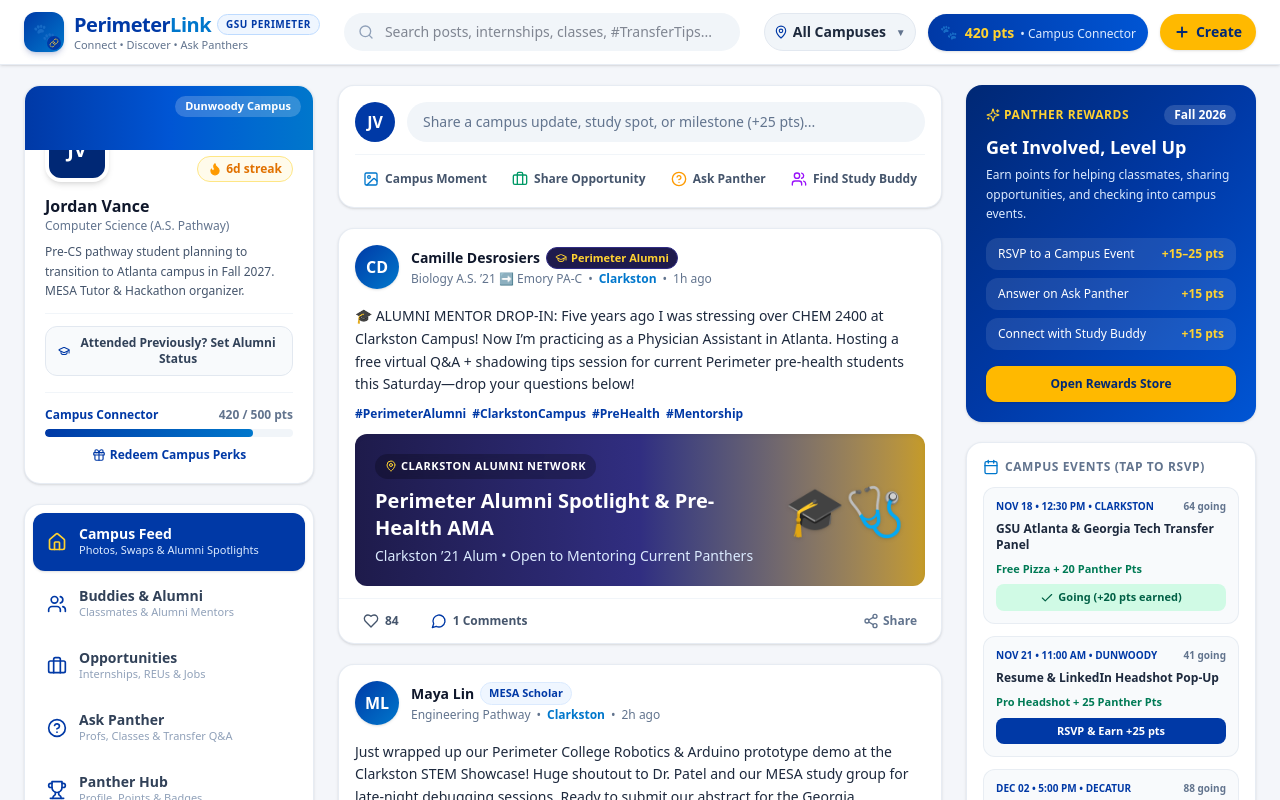
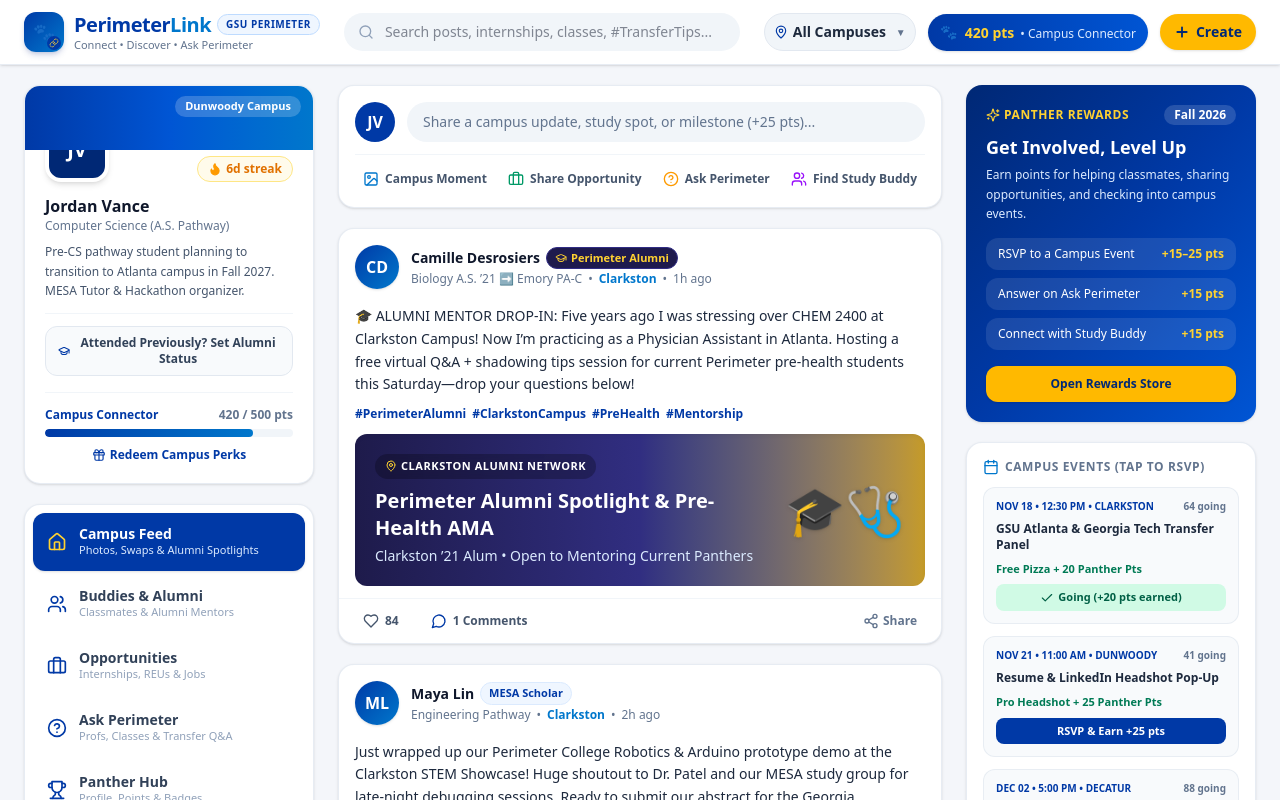
Before and after one commit to SheCodeBugg/Hackperimeter, a React (Vite) app: page / in a window 1280 px wide. Shown: the top 800 px of the page. Built offline with nearby package versions, Linux system fonts and the light colour scheme.

Commit message:
Rename Ask Panther to Ask Perimeter
Co-Authored-By: Claude Opus 5.5 <noreply@anthropic.com>
Claude-Session: https://claude.ai/code/session_013j5BiHDoyKsfY6oumgVFj1

```diff
--- a/perimeter-link.tsx
+++ b/perimeter-link.tsx
@@ -78,7 +78,7 @@ const INITIAL_USER = {
   streak: 6,
   badges: [
     { id: 'b1', name: 'Campus Connector', icon: '🔗', desc: 'Made 10+ connections across Perimeter campuses' },
-    { id: 'b2', name: 'Panther Helper', icon: '🐾', desc: 'Answered 5+ questions on Ask Panther' },
+    { id: 'b2', name: 'Panther Helper', icon: '🐾', desc: 'Answered 5+ questions on Ask Perimeter' },
     { id: 'b3', name: 'STEM Pioneer', icon: '🔬', desc: 'Active member in Perimeter STEM & MESA' }
   ],
   savedOpps: ['opp-2'],
@@ -672,7 +672,7 @@ export default function App() {
     return filtered;
   }, [opportunities, selectedCampus, oppCategory, oppView, user.savedOpps, searchQuery, opportunitySort]);
 
-  // Filtered Questions (Ask Panther)
+  // Filtered Questions (Ask Perimeter)
   const filteredQuestions = useMemo(() => {
     return questions.filter((q) => {
       const matchesCampus =
@@ -856,7 +856,7 @@ export default function App() {
         const newVote = prevVote === direction ? 0 : direction;
         const diff = newVote - prevVote;
         if (newVote === 1 && prevVote !== 1) {
-          awardPoints(5, 'Upvoted an Ask Panther thread');
+          awardPoints(5, 'Upvoted an Ask Perimeter thread');
         }
         return {
           ...q,
@@ -901,7 +901,7 @@ export default function App() {
       user.isAlumni ? 25 : 15,
       user.isAlumni
         ? 'Alumni Mentor answered a student question!'
-        : 'Answered a peer question on Ask Panther'
+        : 'Answered a peer question on Ask Perimeter'
     );
   };
 
@@ -966,7 +966,7 @@ export default function App() {
       };
       setQuestions([newQuestion, ...questions]);
       setActiveTab('ask');
-      awardPoints(20, 'Asked a question on Ask Panther');
+      awardPoints(20, 'Asked a question on Ask Perimeter');
     } else if (createType === 'opp') {
       const newOpp = {
         id: `opp-${Date.now()}`,
@@ -1090,7 +1090,7 @@ export default function App() {
                 </span>
               </div>
               <p className="hidden sm:block text-[11px] text-slate-500 -mt-0.5">
-                Connect • Discover • Ask Panthers
+                Connect • Discover • Ask Perimeter
               </p>
             </div>
           </div>
@@ -1319,7 +1319,7 @@ export default function App() {
               { id: 'feed', label: 'Campus Feed', icon: Home, desc: 'Photos, Swaps & Alumni Spotlights' },
               { id: 'buddies', label: 'Buddies & Alumni', icon: Users, desc: 'Classmates & Alumni Mentors' },
               { id: 'opportunities', label: 'Opportunities', icon: Briefcase, desc: 'Internships, REUs & Jobs' },
-              { id: 'ask', label: 'Ask Panther', icon: HelpCircle, desc: 'Profs, Classes & Transfer Q&A' },
+              { id: 'ask', label: 'Ask Perimeter', icon: HelpCircle, desc: 'Profs, Classes & Transfer Q&A' },
               { id: 'hub', label: 'Panther Hub', icon: Trophy, desc: 'Profile, Points & Badges' }
             ].map((item) => {
               const Icon = item.icon;
@@ -1446,7 +1446,7 @@ export default function App() {
                     }}
                     className="flex items-center gap-1.5 hover:text-[#0039A6] px-2 py-1 rounded-lg hover:bg-blue-50 transition-colors cursor-pointer"
                   >
-                    <HelpCircle className="w-4 h-4 text-amber-500" /> Ask Panther
+                    <HelpCircle className="w-4 h-4 text-amber-500" /> Ask Perimeter
                   </button>
                   <button
                     onClick={() => setActiveTab('buddies')}
@@ -2026,18 +2026,18 @@ export default function App() {
           )}
 
           {/* ================================================================
-              TAB 3: ASK PANTHER (Reddit Vibe Q&A Forum)
+              TAB 3: ASK PERIMETER (Reddit Vibe Q&A Forum)
              ================================================================ */}
           {activeTab === 'ask' && (
             <div className="space-y-4">
-              {/* Ask Panther Header Card */}
+              {/* Ask Perimeter Header Card */}
               <div className="bg-white rounded-2xl border border-slate-200/80 shadow-sm p-5">
                 <div className="flex items-center justify-between gap-3 flex-wrap">
                   <div>
                     <div className="flex items-center gap-2">
                       <span className="text-xl">🐾</span>
                       <h2 className="text-lg sm:text-xl font-extrabold text-[#0039A6]">
-                        Ask Panther Q&A
+                        Ask Perimeter Q&A
                       </h2>
                     </div>
                     <p className="text-xs sm:text-sm text-slate-500 mt-0.5">
@@ -2581,7 +2581,7 @@ export default function App() {
                 <span className="font-extrabold text-amber-300">+15–25 pts</span>
               </li>
               <li className="flex items-center justify-between bg-white/10 px-3 py-2 rounded-xl">
-                <span>Answer on Ask Panther</span>
+                <span>Answer on Ask Perimeter</span>
                 <span className="font-extrabold text-amber-300">+15 pts</span>
               </li>
               <li className="flex items-center justify-between bg-white/10 px-3 py-2 rounded-xl">
@@ -2671,7 +2671,7 @@ export default function App() {
       </nav>
 
       {/* ====================================================================
-          MODAL 1: CREATE POST / OPPORTUNITY / ASK PANTHER QUESTION
+          MODAL 1: CREATE POST / OPPORTUNITY / ASK PERIMETER QUESTION
          ==================================================================== */}
       {isCreateModalOpen && (
         <div className="fixed inset-0 z-50 bg-slate-900/60 backdrop-blur-xs flex items-center justify-center p-4">
@@ -2694,7 +2694,7 @@ export default function App() {
               <div className="grid grid-cols-3 gap-2 bg-slate-100 p-1 rounded-xl">
                 {[
                   { id: 'feed', label: 'Campus Post (+25p)' },
-                  { id: 'ask', label: 'Ask Panther (+20p)' },
+                  { id: 'ask', label: 'Ask Perimeter (+20p)' },
                   { id: 'opp', label: 'Opportunity (+30p)' }
                 ].map((t) => (
                   <button
```
